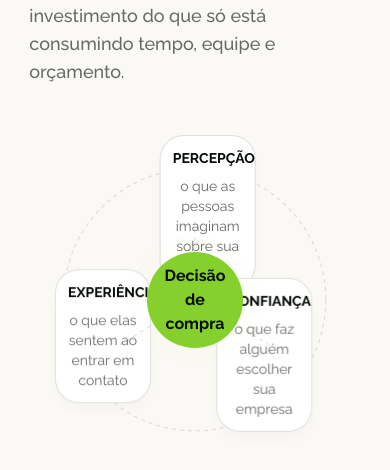
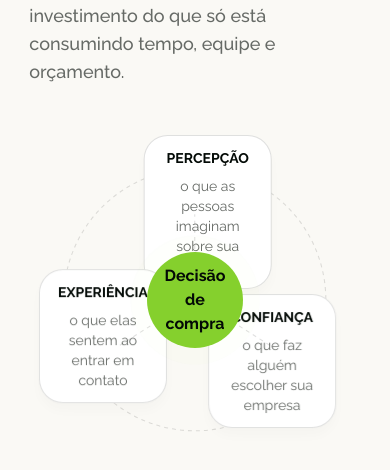
Before and after one commit to gabrielantony/tessele, a Next.js app: page / in a window 390 px wide. Shown: the part 3235-3705 px from the top of the page. Built offline with nearby package versions, Linux system fonts and the light colour scheme.

Commit message:
fix: fit problem orbit labels

```diff
--- a/src/components/sections/ProblemSection.tsx
+++ b/src/components/sections/ProblemSection.tsx
@@ -241,7 +241,7 @@ export default function ProblemSection() {
               >
                 <div
                   data-orbit-card
-                  className="w-space-24 shrink-0 rounded-lg border border-hairline bg-surface px-space-3 py-space-3 text-center shadow-card sm:w-space-32 sm:px-space-4 sm:py-space-4 lg:w-space-40 lg:px-space-5 lg:py-space-5"
+                  className="w-space-32 shrink-0 rounded-lg border border-hairline bg-surface px-space-3 py-space-3 text-center shadow-card sm:w-space-32 sm:px-space-4 sm:py-space-4 lg:w-space-40 lg:px-space-5 lg:py-space-5"
                 >
                   <p className="text-small-bold text-ink uppercase">
                     {item.title}
```
